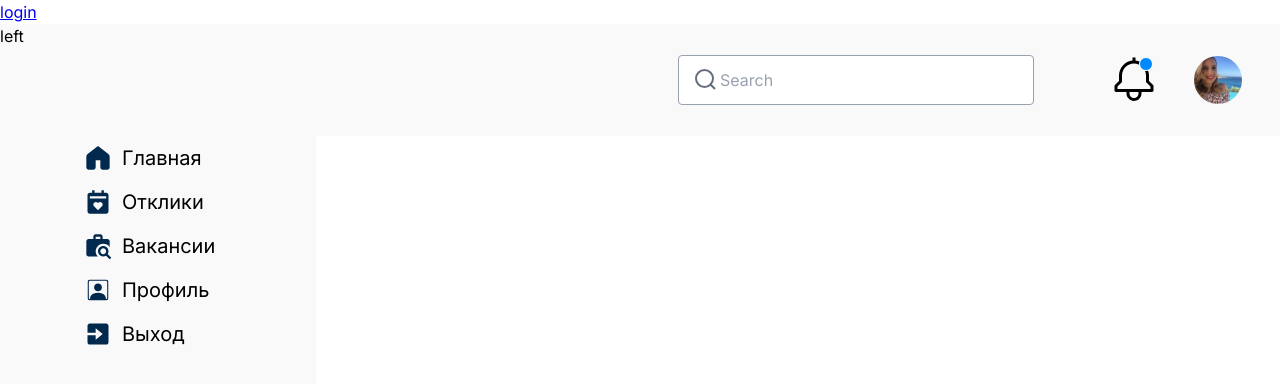
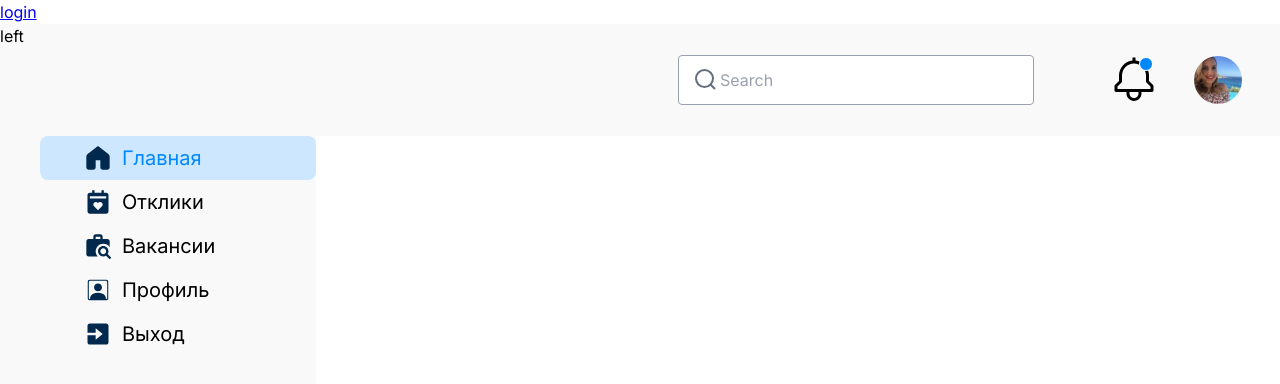
Before and after one commit to rLukoyanov/pp, a React (Create React App) app: page / in a window 1280 px wide. Shown: the top 384 px of the page. Built offline with nearby package versions, Linux system fonts and the light colour scheme.

Commit message:
feat(12): added active staus into navigation on buttons

```diff
--- a/src/components/Navigation/NavItem/styles.module.scss
+++ b/src/components/Navigation/NavItem/styles.module.scss
@@ -14,15 +14,16 @@
 
   &:hover {
     background: $neutral-10;
+    color: $primary-90;
     transition: 0.5s;
-  }
-
-  .active {
-    background: $primary-10;
-    color: $primary-50;
   }
 
   img {
     margin-right: 10px;
   }
 }
+
+.active {
+  background: $primary-10;
+  color: $primary-50;
+}
--- a/src/components/Navigation/NavList/Component.tsx
+++ b/src/components/Navigation/NavList/Component.tsx
@@ -5,7 +5,7 @@ import { NavItem } from '../NavItem';
 import styles from './styles.module.scss';
 
 type NavListProps = {
-  navItems: { icon: string; text: string }[];
+  navItems: { icon: string; text: string, active: boolean }[];
 };
 
 export function NavList({ navItems = [] }: NavListProps) {
@@ -13,7 +13,7 @@ export function NavList({ navItems = [] }: NavListProps) {
   return (
     <ul className={classNames}>
       {navItems.map((item) => (
-        <NavItem icon={item.icon}>{item.text}</NavItem>
+        <NavItem active={item.active} icon={item.icon}>{item.text}</NavItem>
       ))}
     </ul>
   );
--- a/src/routes/MainPage.tsx
+++ b/src/routes/MainPage.tsx
@@ -10,17 +10,15 @@ import profileSVG from '../images/navigation/Icon-profile.svg';
 import exitSVG from '../images/navigation/Icon-exit.svg';
 
 export default function MainPage() {
-  const [navItems, setNavItems] = useState<{ text: string; icon: string }[]>(
-    [],
-  );
+  const [navItems, setNavItems] = useState<{ text: string; icon: string; active: boolean }[]>([]);
 
   useEffect(() => {
     setNavItems([
-      { text: 'Главная', icon: homeSVG },
-      { text: 'Отклики', icon: responseSVG },
-      { text: 'Вакансии', icon: jobOffetsSVG },
-      { text: 'Профиль', icon: profileSVG },
-      { text: 'Выход', icon: exitSVG },
+      { text: 'Главная', icon: homeSVG, active: true },
+      { text: 'Отклики', icon: responseSVG, active: false },
+      { text: 'Вакансии', icon: jobOffetsSVG, active: false },
+      { text: 'Профиль', icon: profileSVG, active: false },
+      { text: 'Выход', icon: exitSVG, active: false },
     ]);
   }, []);
   return (
```
